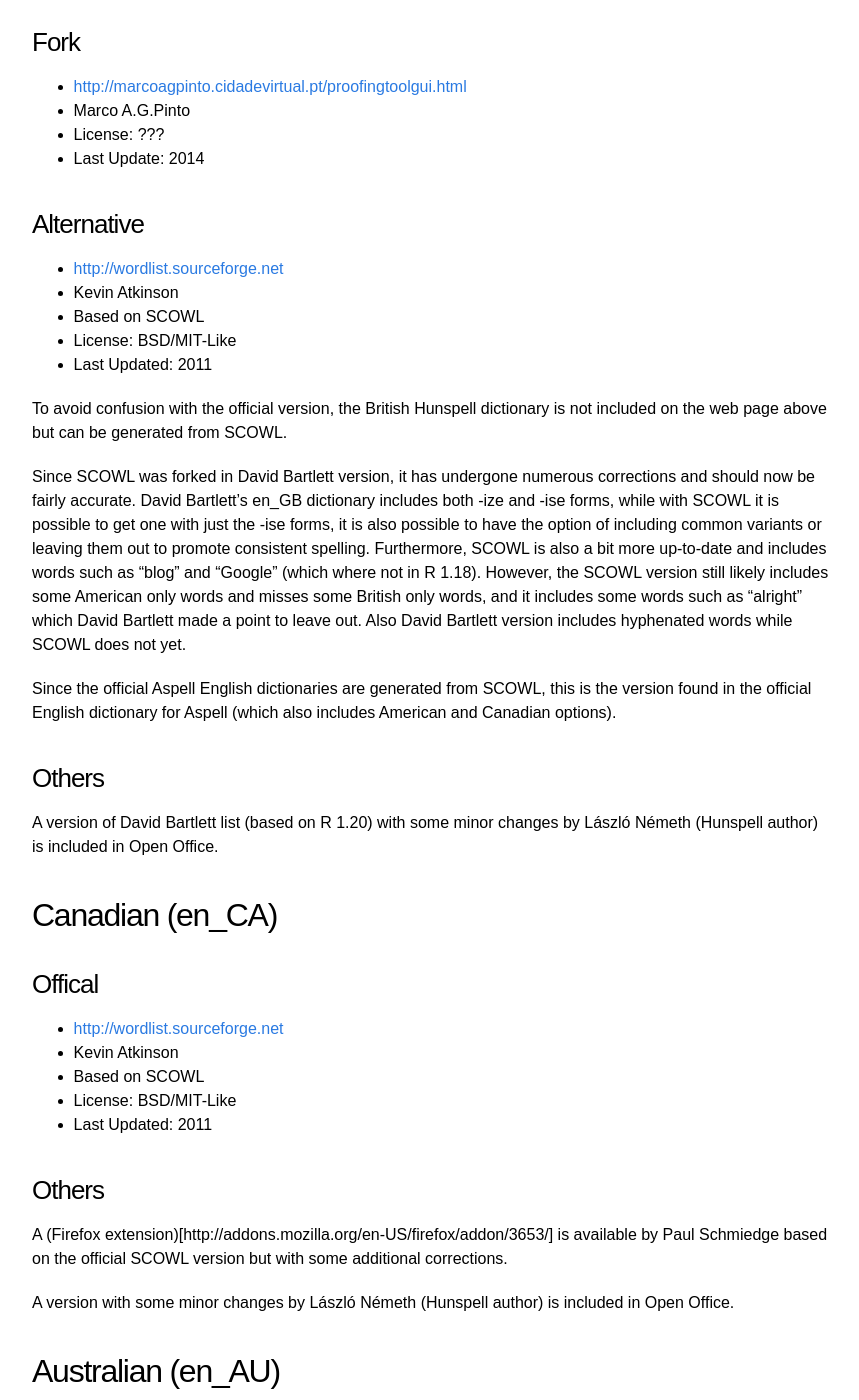
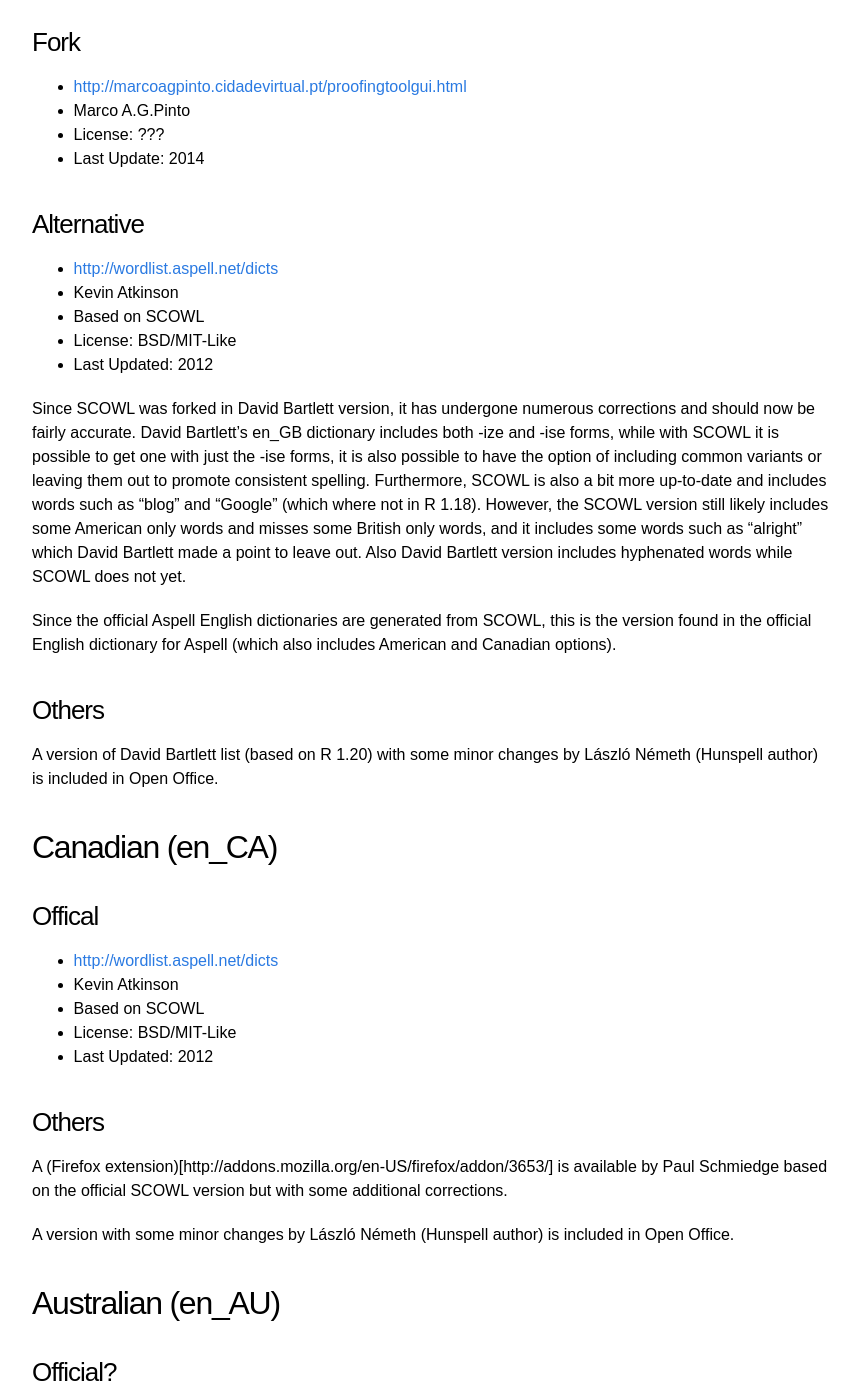
Before and after one commit to en-wl/wordlist, a Jekyll site: the page built from site/other-dicts.md, in a window 1280 px wide and 1400 px high, scrolled down 1697 px. Shown: the whole window, without its empty margins (208-1067 px from the left). Built offline with Jekyll 4.4.1, drawn with Linux system fonts in a browser that asks for light colours; Markdown is read by kramdown in place of the engine named in the settings; some of the changed text lies outside the part shown.

Commit message:
Update other-dicts page.

```diff
--- a/site/other-dicts.md
+++ b/site/other-dicts.md
@@ -15,11 +15,11 @@
 
 ## Official ##
 
-* <http://wordlist.sourceforge.net>
+* <http://wordlist.aspell.net/dicts>
 * Kevin Atkinson
 * Based on SCOWL
 * License: BSD/MIT-Like
-* Last Updated: 2011
+* Last Updated: 2012
 
 ## Alternative ##
 
@@ -70,13 +70,11 @@
 
 ## Alternative ##
 
-* <http://wordlist.sourceforge.net>
+* <http://wordlist.aspell.net/dicts>
 * Kevin Atkinson
 * Based on SCOWL
 * License: BSD/MIT-Like
-* Last Updated: 2011
-
-To avoid confusion with the official version, the British Hunspell dictionary is not included on the web page above but can be generated from SCOWL.
+* Last Updated: 2012
 
 Since SCOWL was forked in David Bartlett version, it has undergone numerous corrections and should now be fairly accurate.  David Bartlett's en_GB dictionary includes both -ize and -ise forms, while with SCOWL it is possible to get one with just the -ise forms, it is also possible to have the option of including common variants or leaving them out to promote consistent spelling.  Furthermore, SCOWL
 is also a bit more up-to-date and includes words such as "blog" and "Google" (which where not in R 1.18).  However, the SCOWL version still likely includes some American only words and misses some British only words, and it includes some words such as "alright" which David Bartlett made a point to leave out.  Also David Bartlett version includes hyphenated words while SCOWL does not yet.
@@ -91,11 +89,11 @@
 
 ## Offical ##
 
-* <http://wordlist.sourceforge.net>
+* <http://wordlist.aspell.net/dicts>
 * Kevin Atkinson
 * Based on SCOWL
 * License: BSD/MIT-Like
-* Last Updated: 2011
+* Last Updated: 2012
 
 ## Others ##
 
```
